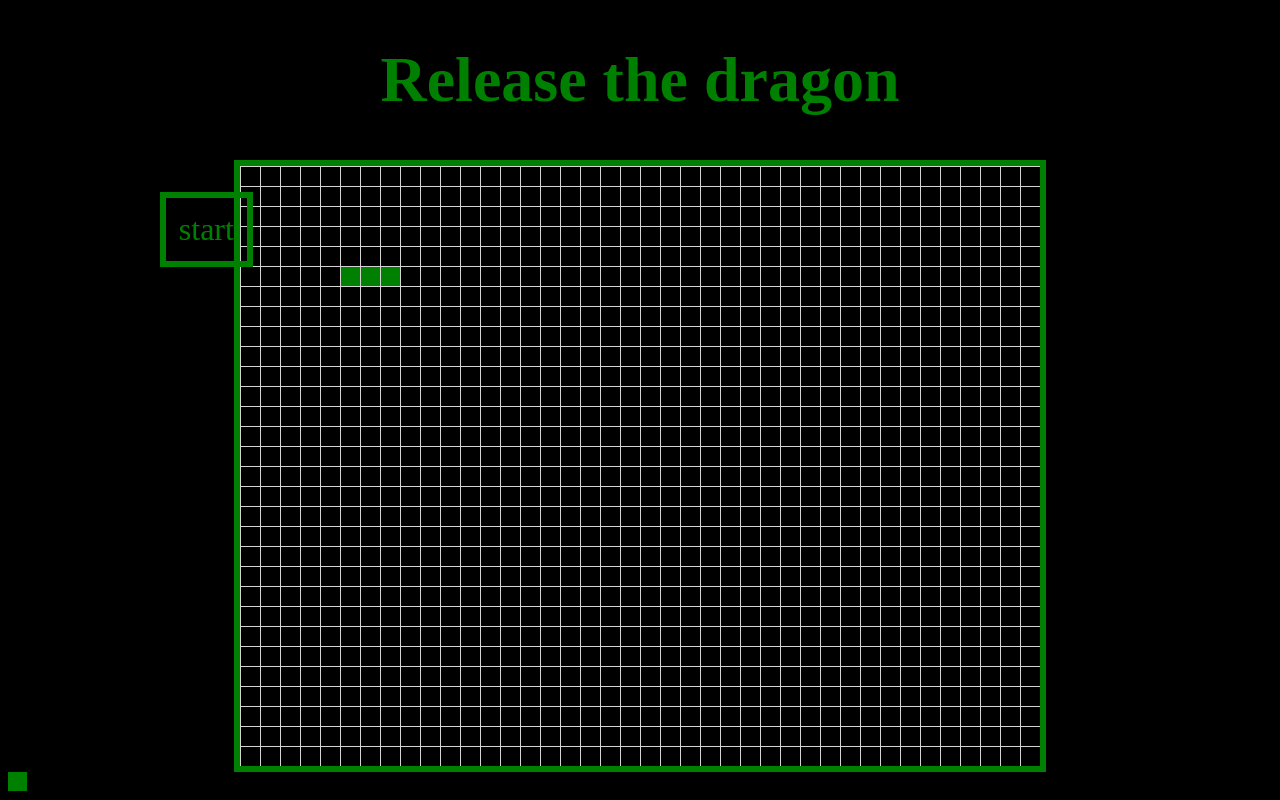
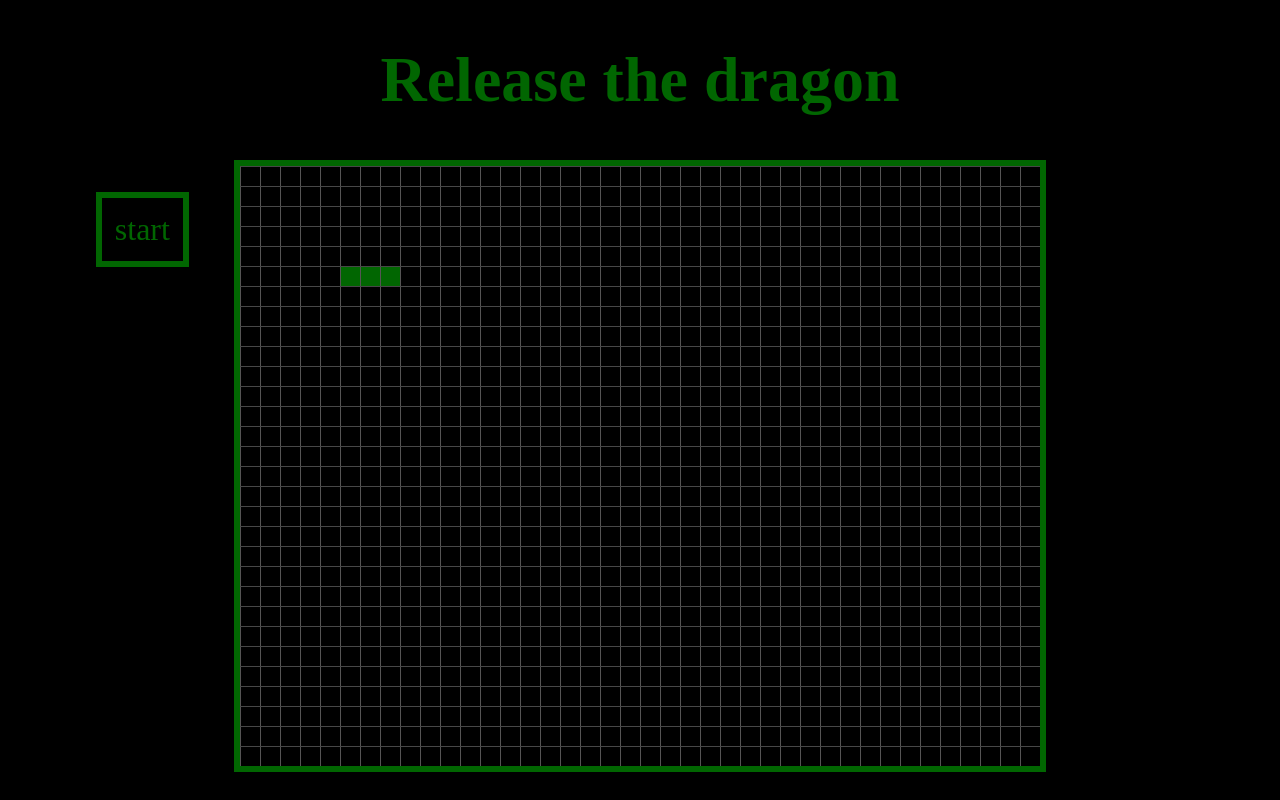
Before and after one commit to fac-15/react-dragon, a React app: page / in a window 1280 px wide. Built offline with nearby package versions, Linux system fonts and the light colour scheme; a web font is replaced by a local one.

Commit message:
less drastic contrast

```diff
--- a/app.js
+++ b/app.js
@@ -7,7 +7,6 @@ const App = () => {
     return (
         <div>
             <Dragon />
-            <Cell />
         </div>
     );
 };
--- a/dragon.css
+++ b/dragon.css
@@ -6,15 +6,15 @@ body {
 
 .Board {
     position: relative;
-    border: 0.4em solid green;
+    border: 0.4em solid rgb(1, 102, 1);
     margin: 0 auto;
     background-color: rgb(0, 0, 0);
-    background-image: linear-gradient(rgb(212, 212, 212) 1px, transparent 1px),
-        linear-gradient(90deg, rgb(212, 212, 212) 1px, transparent 1px);
+    background-image: linear-gradient(rgb(71, 71, 71) 1px, transparent 1px),
+        linear-gradient(90deg, rgb(85, 84, 84) 1px, transparent 1px);
 }
 
 .Cell {
-    background: green;
+    background: rgb(1, 102, 1);
     position: absolute;
 }
 
@@ -22,18 +22,18 @@ h1 {
     font-family: 'Shojumaru', cursive;
     font-size: 4em;
     text-align: center;
-    color: green;
+    color: rgb(1, 102, 1);
 }
 
 button {
     font-family: 'Shojumaru', cursive;
     font-size: 2em;
     padding: 0.4em;
-    border: 0.2em solid green;
+    border: 0.2em solid rgb(1, 102, 1);
     background-color: transparent;
     text-align: center;
-    color: green;
+    color: rgb(1, 102, 1);
     position: absolute;
     top: 6em;
-    left: 5em;
+    left: 3em;
 }
--- a/index.js
+++ b/index.js
@@ -73,10 +73,6 @@ class Dragon extends React.Component {
             }
         }
         return cells;
-    }
-
-    randomizeApples() {
-        let appleCells = [];
     }
 
     // switch directions and handle keypress
```
